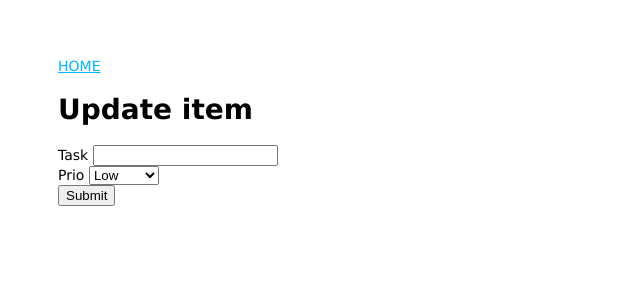
After one commit to Haugen/node-playground, a Node server app: page /update/600000000000000000000001 in a window 1280 px wide. The commit adds this page. Shown: the top 300 px of the page, without its empty margins (0-640 px from the left). Run offline with Node 20, Linux system fonts and the light colour scheme; data that the repository does not hold is empty; some libraries are stand-ins or nearby versions.

Commit message:
Started working on updating a task.

```diff
--- a/express/routes/index.js
+++ b/express/routes/index.js
@@ -1,6 +1,7 @@
 var express = require('express');
 var router = express.Router();
-var mongo = require('mongodb');
+var mongo = require('mongodb').MongoClient;
+var objectId = require('mongodb').ObjectID;
 var assert = require('assert');
 
 var dbUrl = 'mongodb://localhost:27017/test';
@@ -60,8 +61,30 @@ router.post('/insert', function(req, res, next) {
   }
 });
 
-// Updating data.
-router.post('/update', function(req, res, next) {
+// GET page for Updating data.
+router.get('/update/:id', function(req, res, next) {
+  let id = req.params.id;
+  let result = {};
+
+  mongo.connect(dbUrl, function(err, client) {
+    assert.equal(null, err);
+    let db = client.db('test');
+    let item = db.collection('tasks').find(objectId(id));
+    // TODO Don't use forEach here, it will always be only one object. Figure
+    // out how to get the data from item properly.
+    item.forEach(function(doc, err) {
+      assert.equal(null, err);
+      result = doc;
+    }, function() {
+      res.render('update', {
+        item: result,
+      });
+    })
+  });
+});
+
+// POST page for updating the item in the db.
+router.post('/update/:id', function(req, res, next) {
 
 });
 
@@ -70,22 +93,4 @@ router.post('/delete', function(req, res, next) {
 
 });
 
-/* Old POST for the homepage. Practice with a submitted form. */
-router.post('/old-submit', function(req, res, next) {
-  req.check('email', 'Incorrect e-mail address.').isEmail();
-  req.check('password', 'Try again with password, caballero!')
-    .isLength({min: 4})
-    .equals(req.body.confirmPassword);
-
-  let errors = req.validationErrors();
-  console.log(errors);
-  if (errors) {
-    req.session.errors = errors;
-    req.session.success = false;
-  } else {
-    req.session.success = true;
-  }
-  res.redirect('/')
-});
-
 module.exports = router;
--- a/express/views/layout.hbs
+++ b/express/views/layout.hbs
@@ -9,6 +9,7 @@
     <div class="container">
       <div class="row">
         <div class="col-sm-10 offset-sm-1 col-md-8 offset-md-2">
+          <a href="/" class="small muted">HOME</a>
           {{{ body }}}
         </div>
       </div>
--- a/express/views/test.hbs
+++ /dev/null
@@ -1,2 +0,0 @@
-<h1>Username: {{ name }}</h1>
-<p>With user ID: {{ id }}</p>
--- /dev/null
+++ b/express/views/update.hbs
@@ -0,0 +1,18 @@
+<h1>Update item</h1>
+
+<form action="/update/{{ item._id }}" method="post">
+  <div class="input form-group">
+    <label for="email">Task</label>
+    <input class="form-control" value="{{ item.task }}" type="text" name="task" id="task">
+  </div>
+  <div class="form-group">
+    <label for="prio">Prio</label>
+    <select class="form-control" name="prio" id="prio">
+      <!-- TODO Fix so that the correct option is filled in. -->
+      <option>Low</option>
+      <option>Medium</option>
+      <option>High</option>
+    </select>
+  </div>
+  <button class="btn btn-primary" type="submit">Submit</button>
+</form>
```
Also changed, not shown: express/views/index.hbs (+7 -2 lines).
